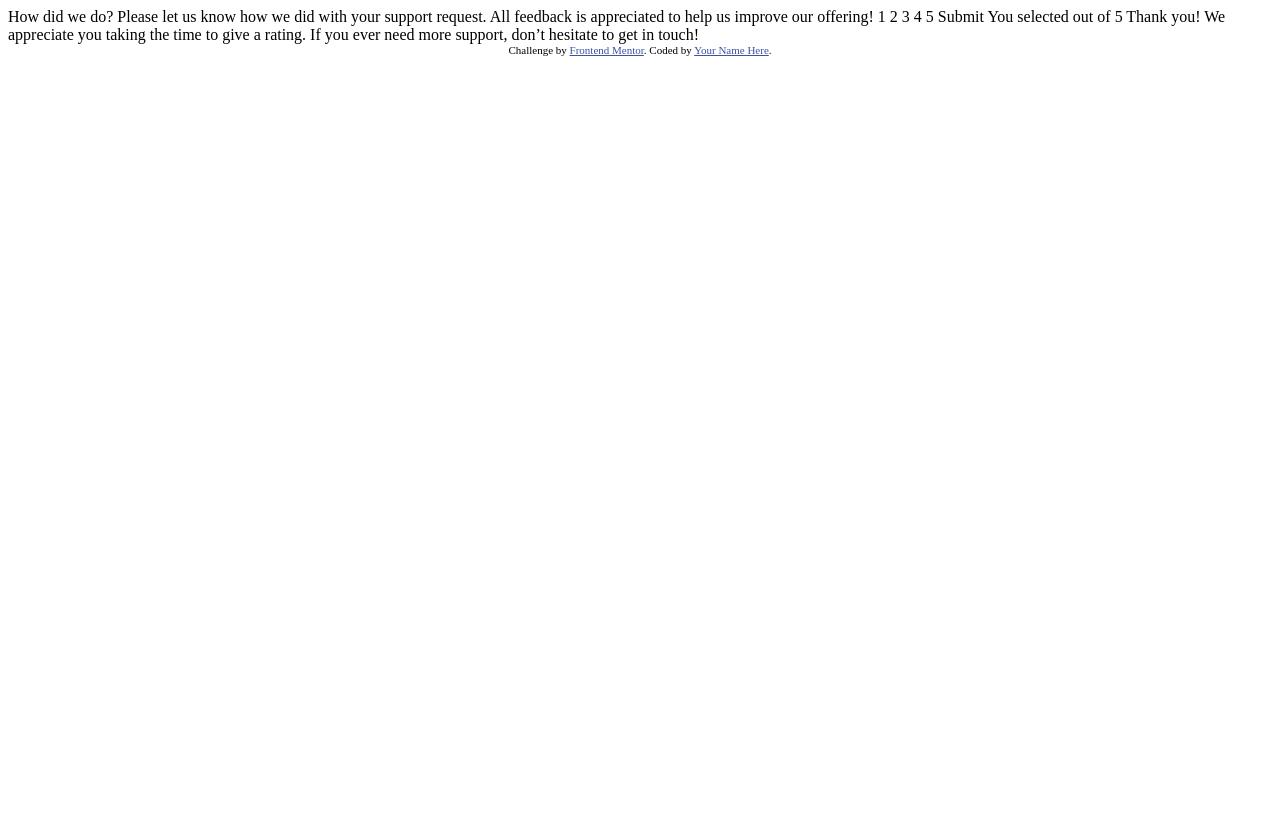
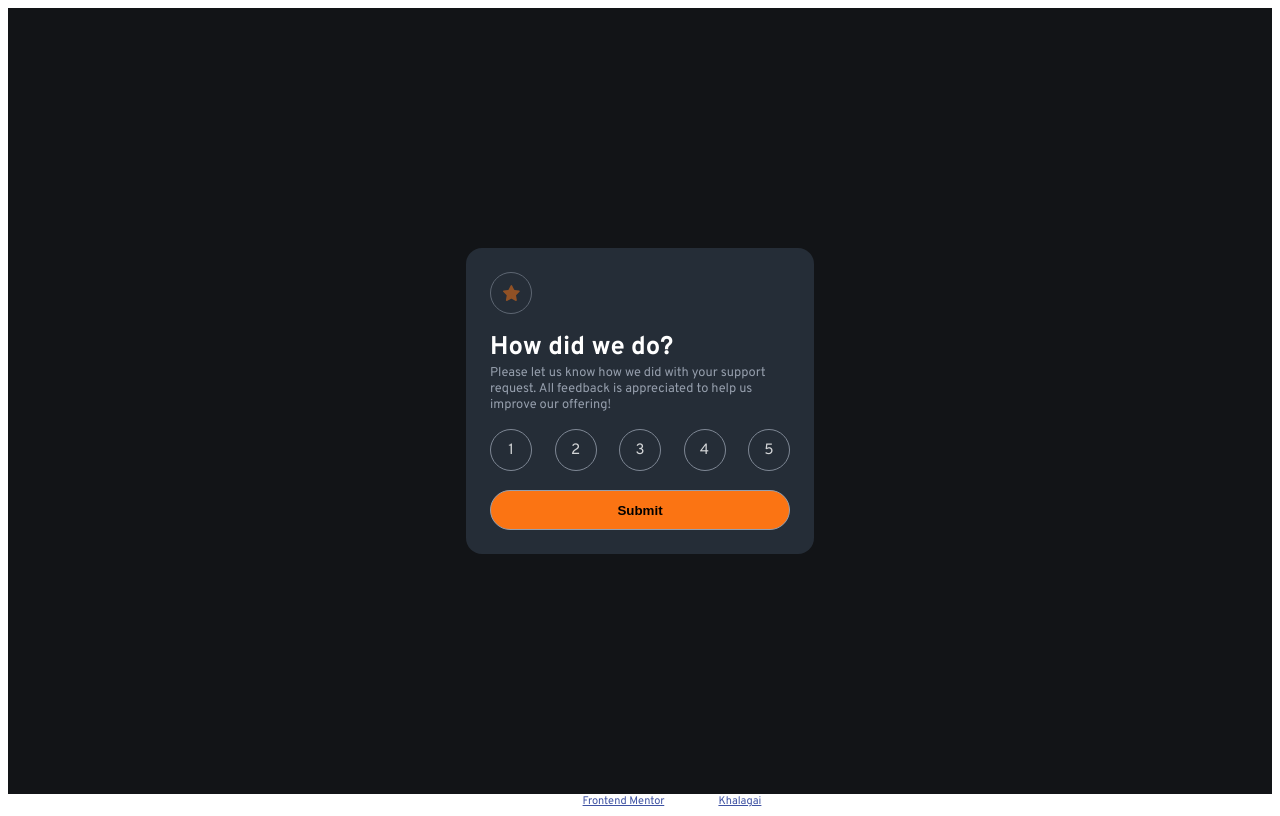
Before and after one commit to khalagai/Interactive-Rating-Component, a plain HTML site: page index.html in a window 1280 px wide. Drawn offline with Linux system fonts and the light colour scheme.

Commit message:
Add files via upload

```diff
--- a/index.html
+++ b/index.html
@@ -3,47 +3,59 @@
 <head>
   <meta charset="UTF-8">
   <meta name="viewport" content="width=device-width, initial-scale=1.0"> <!-- displays site properly based on user's device -->
-
+  <link rel="stylesheet" href="./styles.css">
   <link rel="icon" type="image/png" sizes="32x32" href="./images/favicon-32x32.png">
-
+  <link rel="preconnect" href="https://fonts.googleapis.com">
+  <link rel="preconnect" href="https://fonts.gstatic.com" crossorigin>
+  <link href="https://fonts.googleapis.com/css2?family=Overpass:ital,wght@0,100..900;1,100..900&display=swap" rel="stylesheet">
   <title>Frontend Mentor | Interactive rating component</title>
-
-  <!-- Feel free to remove these styles or customise in your own stylesheet 👍 -->
-  <style>
-    .attribution { font-size: 11px; text-align: center; }
-    .attribution a { color: hsl(228, 45%, 44%); }
-  </style>
 </head>
 <body>
-
-  <!-- Rating state start -->
-
-  How did we do?
-
-  Please let us know how we did with your support request. All feedback is appreciated
-  to help us improve our offering!
-
-  1 2 3 4 5
-
-  Submit
-
-  <!-- Rating state end -->
-
-  <!-- Thank you state start -->
-
-  You selected <!-- Add rating here --> out of 5
-
-  Thank you!
-
-  We appreciate you taking the time to give a rating. If you ever need more support,
-  don’t hesitate to get in touch!
-
-  <!-- Thank you state end -->
-
-
+  <div class="container">
+    <div id="main0" class="start" style="display:block">
+      <div class="star">
+        <img src="./images/icon-star.svg" alt="star">
+      </div>
+      <div class="heading">
+        <h1>How did we do?</h1>
+      </div>
+      <div class="body">
+        <p>Please let us know how we did with your support request. All feedback is appreciated
+          to help us improve our offering!
+        </p>
+      </div>
+      <div class="rating">
+        <div class="rate" id="rate0">1</div>
+        <div class="rate" id="rate1">2</div>
+        <div class="rate" id="rate2">3</div>
+        <div class="rate" id="rate3">4</div>
+        <div class="rate" id="rate4">5</div>
+      </div>
+      <div class="send">
+        <button id="showRating" type="submit" name="submit">Submit</button>
+      </div>
+    </div>
+    <div id="main1" class="thanks" style="display:none">
+      <div class="photo">
+        <img src="./images/illustration-thank-you.svg" alt="thank you image">
+      </div>
+      <div class="final-rating">
+        <p>You selected <span id="selectedRating">`${selectedRating}` </span> out of 5</p>
+      </div>
+      <div class="heading">
+        <h2>Thank you!</h2>
+      </div>
+      <div class="body">
+        <p>We appreciate you taking the time to give a rating. If you ever need more support,
+        don’t hesitate to get in touch!
+        </p>
+      </div>
+    </div>
+  </div>
   <div class="attribution">
     Challenge by <a href="https://www.frontendmentor.io?ref=challenge" target="_blank">Frontend Mentor</a>.
-    Coded by <a href="#">Your Name Here</a>.
+    Coded by <a href="#">Khalagai</a>.
   </div>
+  <script src="./index.js" charset="UTF-8"></script>
 </body>
 </html>
--- a/index.js
+++ b/index.js
@@ -1,13 +1,23 @@
 let selectedRating = 0;
+
+document.addEventListener("DOMContentLoaded", () => {
+    const ratings = document.querySelectorAll(".rate");
+    const submitButton = document.querySelector(".send button");
+
+    ratings.forEach((el, index) => {
+    el.addEventListener("click", () => handleRating(index + 1));
+    });
+
+    submitButton.addEventListener("click", handleSubmit);
+});
 
 const handleRating = (rating) => {
     selectedRating = rating;
 
     const ratings = document.querySelectorAll(".rate");
-    ratings.forEach((el)=> el.classList.remove("selected"));
+    ratings.forEach((el) => el.classList.remove("selected"));
 
     document.getElementById(`rate${rating - 1}`).classList.add(`selected`);
-
 }
 
 const handleSubmit = () => {
```
